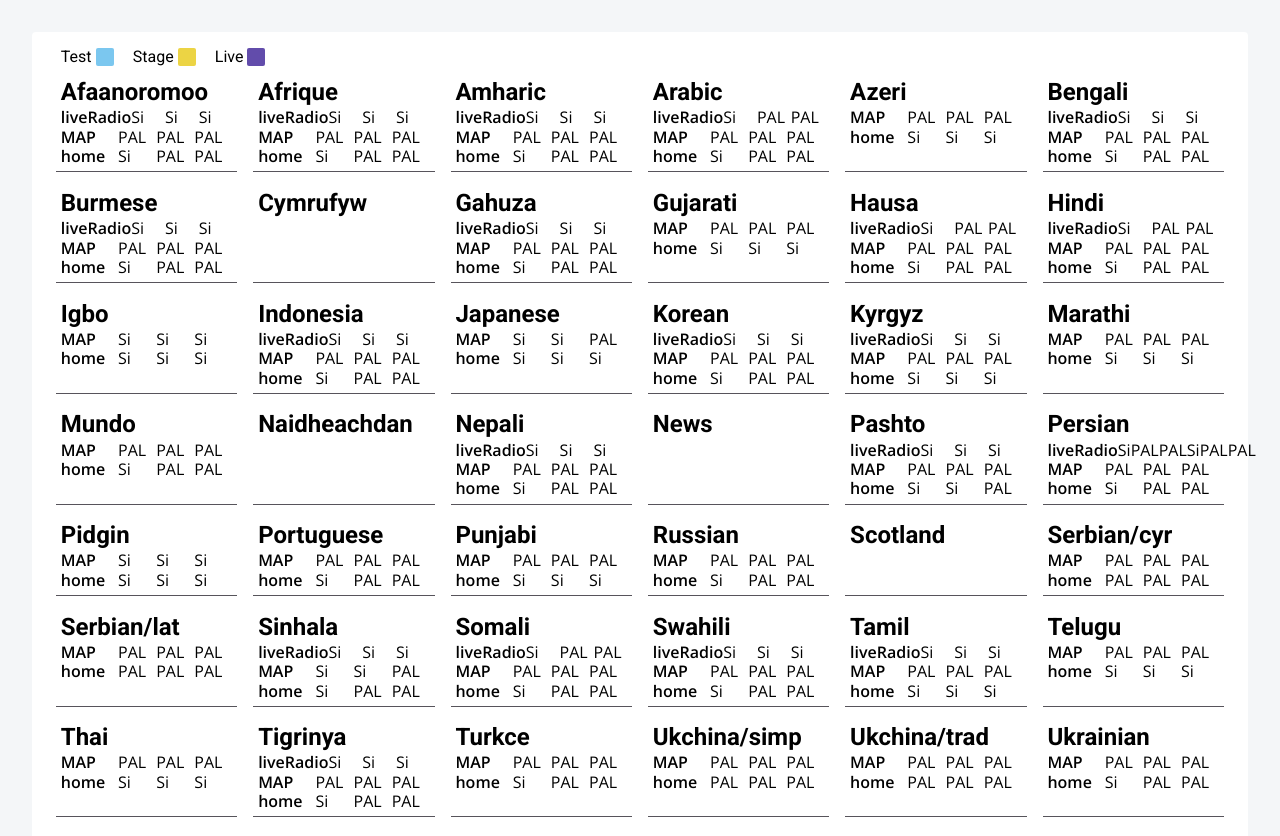
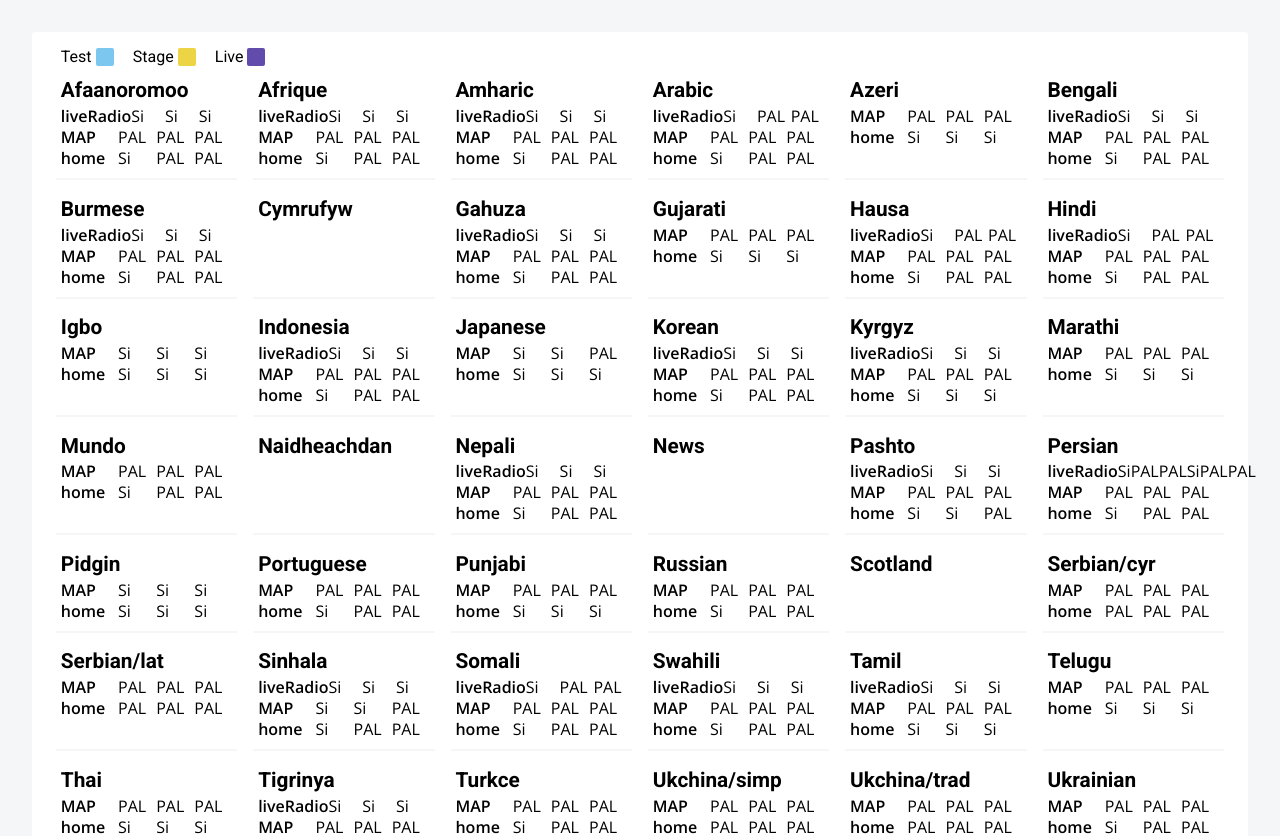
Before and after one commit to karinathomasbbc/ws-media-dashboard, a React (Create React App) app in the folder media-dashboard-react/: page / in a window 1280 px wide. Shown: the top 836 px of the page. Built offline with nearby package versions, Linux system fonts and the light colour scheme.

Commit message:
Styling and sizing tweaks for legibility

```diff
--- a/media-dashboard-react/src/components/Service.js
+++ b/media-dashboard-react/src/components/Service.js
@@ -6,21 +6,25 @@ import EnvironmentItem from "./EnvironmentItem";
 import Colors from "../consts/colors";
 
 const ServiceWrapper = styled.div`
-  padding: 0.3rem;
+  padding: 0.3rem 0.3rem 0.5rem;
   margin: 0.5rem 0.5rem 0.3rem;
-  border-bottom: ${Colors.darkGrey} 1px solid;
+  border-bottom: ${Colors.backgroundGrey} 2px solid;
   flex: 1;
   min-width: 15%;
 `;
 
 const ServiceTitleRow = styled(TableRow)`
-  margin-bottom: 0.1rem;
+  margin-bottom: 0.25rem;
 `;
 
 const ServiceTitle = styled.span`
   font-weight: bold;
-  font-size: 1.5rem;
+  font-size: 1.3rem;
   font-family: "Roboto", sans-serif;
+`;
+
+const PageTypeRow = styled(TableRow)`
+  padding-bottom: 0.1rem;
 `;
 
 const PageTypeTitle = styled.span`
@@ -48,7 +52,7 @@ const Service = ({ serviceName, pageTypes }) => {
       </ServiceTitleRow>
       {pageTypes.map(page => {
         return (
-          <TableRow>
+          <PageTypeRow>
             <PageTypeTitleDataItem>
               <PageTypeTitle>{page.type}</PageTypeTitle>
             </PageTypeTitleDataItem>
@@ -59,7 +63,7 @@ const Service = ({ serviceName, pageTypes }) => {
                 </TableDataItem>
               );
             })}
-          </TableRow>
+          </PageTypeRow>
         );
       })}
     </ServiceWrapper>
```
